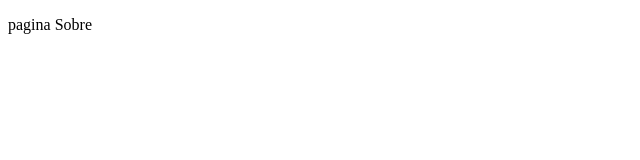
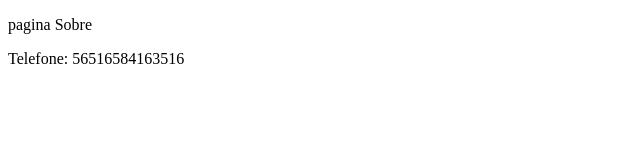
Before and after one commit to GabrielTeste/github-master, a plain HTML site: page sobre.html in a window 1280 px wide. Shown: the whole page, without its empty margins (0-640 px from the left). Drawn offline with Linux system fonts and the light colour scheme.

Commit message:
Insercao do telefone closes #4

```diff
--- a/sobre.html
+++ b/sobre.html
@@ -13,5 +13,6 @@
     <body>
 
         <p> pagina Sobre  </p>
+        <p> Telefone: 56516584163516  </p>
     </body>
 </html>
```
